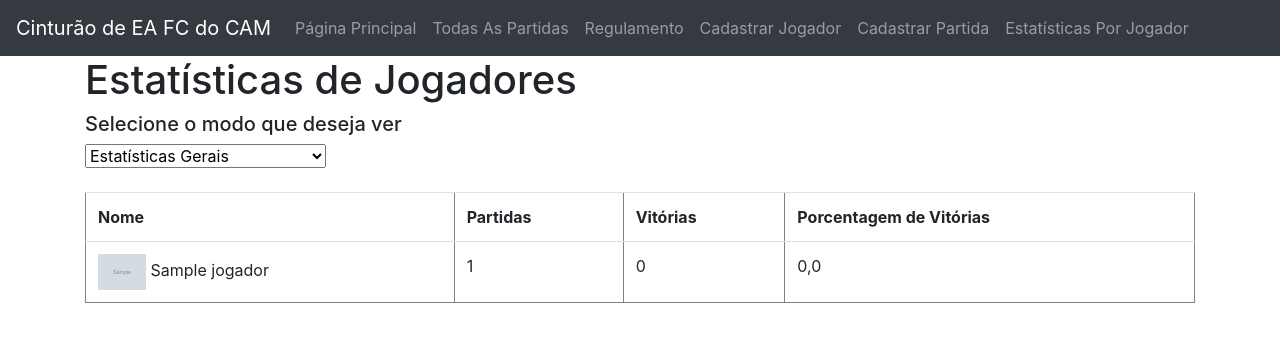
After one commit to fabiocalcacarvalho/cinturaodocam, a Django app: page /jogadores/ in a window 1280 px wide. The commit adds this page. Shown: the top 342 px of the page. Run offline with Django 4.2, Linux system fonts and the light colour scheme; tables that the repository leaves empty hold one stand-in row (values such as "Sample post"); grey boxes marked "Sample" are stand-in pictures; some libraries are stand-ins or nearby versions.

Commit message:
paginas todas as partidas e estatisticas por jogador

```diff
--- a/principal/models.py
+++ b/principal/models.py
@@ -1,8 +1,47 @@
 from django.db import models
 from datetime import date
+from django.db.models import Q, F
 class Jogador(models.Model):
     nome = models.CharField(max_length=100)
     imagem_url = models.URLField(max_length=800, null=True, blank=True)
+    def quantidade_partidas(self):
+        return Partida.objects.filter(Q(detentor_atual=self) | Q(desafiante=self)).count()
+    def quantidade_vitorias(self):
+        return Partida.objects.filter(
+            Q(detentor_atual=self, placar_detentor_atual__gt=F('placar_desafiante')) |
+            Q(desafiante=self, placar_desafiante__gt=F('placar_detentor_atual')) |
+            Q(detentor_atual=self, placar_detentor_atual=F('placar_desafiante'), penaltis_detentor_atual__gt=F('penaltis_desafiante')) |
+            Q(desafiante=self, placar_desafiante=F('placar_detentor_atual'), penaltis_desafiante__gt=F('penaltis_detentor_atual'))
+        ).count()
+    def porcentagem_vitorias(self):
+        if self.quantidade_partidas() == 0:
+            return 0
+        return round((self.quantidade_vitorias() / self.quantidade_partidas()) * 100,2)
+    def quantidade_partidas_como_detentor(self):
+        return Partida.objects.filter(
+            Q(detentor_atual=self)).count()
+    def quantidade_vitorias_como_detentor(self):
+        return Partida.objects.filter(
+            Q(detentor_atual=self, placar_detentor_atual__gt=F('placar_desafiante')) |
+            Q(detentor_atual=self, penaltis_detentor_atual__gt=F('penaltis_desafiante'))
+            ).count()
+    def porcentagem_vitorias_como_detentor(self):
+        if self.quantidade_partidas_como_detentor() == 0:
+            return 0
+        return round((self.quantidade_vitorias_como_detentor() / self.quantidade_partidas_como_detentor()) * 100, 2)
+
+    def quantidade_partidas_como_desafiante(self):
+        return Partida.objects.filter(
+            Q(desafiante=self)).count()
+    def quantidade_vitorias_como_desafiante(self):
+        return Partida.objects.filter(
+            Q(desafiante=self, placar_desafiante__gt=F('placar_detentor_atual')) |
+            Q(desafiante=self, penaltis_desafiante__gt=F('penaltis_detentor_atual'))
+            ).count()
+    def porcentagem_vitorias_como_desafiante(self):
+        if self.quantidade_partidas_como_desafiante() == 0:
+            return 0
+        return round((self.quantidade_vitorias_como_desafiante() / self.quantidade_partidas_como_desafiante()) * 100, 2)
     def __str__(self):
         return self.nome
 
--- /dev/null
+++ b/principal/templates/principal/jogadores.html
@@ -0,0 +1,76 @@
+{% extends 'base.html' %}
+
+{% block content %}
+    <h1>Estatísticas de Jogadores</h1>
+    <h5>Selecione o modo que deseja ver</h5>
+    <select class="form-select" id="modo">
+        <option value="Geral">Estatísticas Gerais</option>
+        <option value="Detentor">Estatísticas como Detentor</option>
+        <option value="Desafiante">Estatísticas como Desafiante</option>
+    </select>
+    <br><br>
+    <div id="geral">
+        <table class='table' border="1">
+            <tr>
+                <th>Nome</th>
+                <th>Partidas</th>
+                <th>Vitórias</th>
+                <th>Porcentagem de Vitórias</th>
+            </tr>
+            {% for stat in jogadores_stats %}
+            <tr>
+                <td><img src="{{ stat.jogador.imagem_url }}" alt="" style="width:3rem;">   {{ stat.jogador.nome }}</td>
+                <td>{{ stat.partidas }}</td>
+                <td>{{ stat.vitorias }}</td>
+                <td>{{ stat.porc_vitorias }}</td>
+            </tr>
+            {% endfor %}
+        </table>
+    </div>
+    <div id="detentor">
+        <table class='table' border="1">
+            <tr>
+                <th>Nome</th>
+                <th>Partidas</th>
+                <th>Vitórias</th>
+                <th>Porcentagem de Vitórias</th>
+            </tr>
+            {% for stat in jogadores_stats %}
+            <tr>
+                <td><img src="{{ stat.jogador.imagem_url }}" alt="" style="width:3rem;">   {{ stat.jogador.nome }}</td>
+                <td>{{ stat.partidas_como_detentor }}</td>
+                <td>{{ stat.vitorias_como_detentor }}</td>
+                <td>{{ stat.porc_vitorias_como_detentor }}</td>
+            </tr>
+            {% endfor %}
+        </table>
+    </div>
+    <div id="desafiante">
+        <table class='table' border="1">
+            <tr>
+                <th>Nome</th>
+                <th>Partidas</th>
+                <th>Vitórias</th>
+                <th>Porcentagem de Vitórias</th>
+            </tr>
+            {% for stat in jogadores_stats %}
+            <tr>
+                <td><img src="{{ stat.jogador.imagem_url }}" alt="" style="width:3rem;">   {{ stat.jogador.nome }}</td>
+                <td>{{ stat.partidas_como_desafiante }}</td>
+                <td>{{ stat.vitorias_como_desafiante }}</td>
+                <td>{{ stat.porc_vitorias_como_desafiante }}</td>
+            </tr>
+            {% endfor %}
+        </table>
+    </div>
+    <script>
+            document.getElementById("geral").style.display = "block";
+            document.getElementById("detentor").style.display = "none";
+            document.getElementById("desafiante").style.display = "none";
+            document.getElementById("modo").addEventListener("change", function() {
+            document.getElementById("geral").style.display = this.value == "Geral" ? "block" : "none";
+            document.getElementById("detentor").style.display = this.value == "Detentor" ? "block" : "none";
+            document.getElementById("desafiante").style.display = this.value == "Desafiante" ? "block" : "none";
+        });
+    </script>
+{% endblock %}
--- a/principal/urls.py
+++ b/principal/urls.py
@@ -6,4 +6,6 @@ urlpatterns = [
     path('regulamento/', views.regulamento, name='regulamento'),
     path('cadastrar_partida/', views.cadastrar_partida, name='cadastrar_partida'),
     path('cadastrar_jogador/', views.CreateJogadorView.as_view(), name='cadastrar_jogador'),
+    path('jogadores/', views.jogadores, name='jogadores'),
+    path('partidas/', views.PartidaListView.as_view(), name='partidas'),
 ]
--- a/principal/views.py
+++ b/principal/views.py
@@ -10,6 +10,29 @@ from django.shortcuts import render, redirect
 from .models import Partida, Jogador
 
 from .forms import PartidaForm
+
+def jogadores(request):
+    jogadores = Jogador.objects.all()
+    jogadores = Jogador.objects.all()
+    jogadores_stats = []
+    for jogador in jogadores:
+        jogadores_stats.append({
+            'jogador': jogador,
+            'partidas': jogador.quantidade_partidas(),
+            'vitorias': jogador.quantidade_vitorias(),
+            'porc_vitorias': jogador.porcentagem_vitorias(),
+            'partidas_como_detentor': jogador.quantidade_partidas_como_detentor(),
+            'vitorias_como_detentor': jogador.quantidade_vitorias_como_detentor(),
+            'porc_vitorias_como_detentor': jogador.porcentagem_vitorias_como_detentor(),
+            'partidas_como_desafiante': jogador.quantidade_partidas_como_desafiante(),
+            'vitorias_como_desafiante': jogador.quantidade_vitorias_como_desafiante(),
+            'porc_vitorias_como_desafiante': jogador.porcentagem_vitorias_como_desafiante()
+        })
+
+    context = {
+        'jogadores_stats': jogadores_stats
+    }
+    return render(request, 'principal/jogadores.html', context)
 
 def cadastrar_partida(request):
     if request.method == 'POST':
@@ -112,9 +135,11 @@ def estatisticas(request):
             streak = 0
             data_inicial = partida.data
     data_streak = data_inicial.strftime('%d/%m/%Y') + ' a ' + data_final.strftime('%d/%m/%Y')
+    # ultimas 20 partidas
+    ultimas_partidas = partidas.order_by('-data')[:20]
     # Criar o contexto
     context = {'detentor_atual': detentor_atual,
-               'partidas': partidas,
+               'ultimas_partidas': ultimas_partidas,
                'defesas_cinturao': defesas_cinturao,
                'partida_maior_goleada': partida_maior_goleada,
                'maior_goleada': maior_goleada,
@@ -126,3 +151,9 @@ def estatisticas(request):
                }
 
     return render(request, 'principal/index.html', context)
+
+class PartidaListView(ListView):
+    model = Partida
+    template_name = 'principal/todas_partidas.html'
+    def get_queryset(self):
+        return Partida.objects.all()
--- a/templates/base.html
+++ b/templates/base.html
@@ -21,6 +21,12 @@
         <div class="collapse navbar-collapse" id="navbarNav">
             <ul class="navbar-nav">
                 <li class="nav-item">
+                    <a class="nav-link" href="{% url 'estatisticas' %}">Página Principal</a>
+                </li>
+                <li class="nav-item">
+                    <a class="nav-link" href="{% url 'partidas' %}">Todas As Partidas</a>
+                </li>
+                <li class="nav-item">
                     <a class="nav-link" href="{% url 'regulamento' %}">Regulamento</a>
                 </li>
                 <li class="nav-item">
@@ -30,7 +36,7 @@
                     <a class="nav-link" href="{% url 'cadastrar_partida' %}">Cadastrar Partida</a>
                 </li>
                 <li class="nav-item">
-                    <a class="nav-link" href="{% url 'estatisticas' %}">Estatísticas</a>
+                    <a class="nav-link" href="{% url 'jogadores' %}">Estatísticas Por Jogador</a>
                 </li>
             </ul>
         </div>
```
Also changed, not shown: principal/templates/principal/index.html (+6 -3 lines), principal/templates/principal/todas_partidas.html (added, +23 -0 lines).
